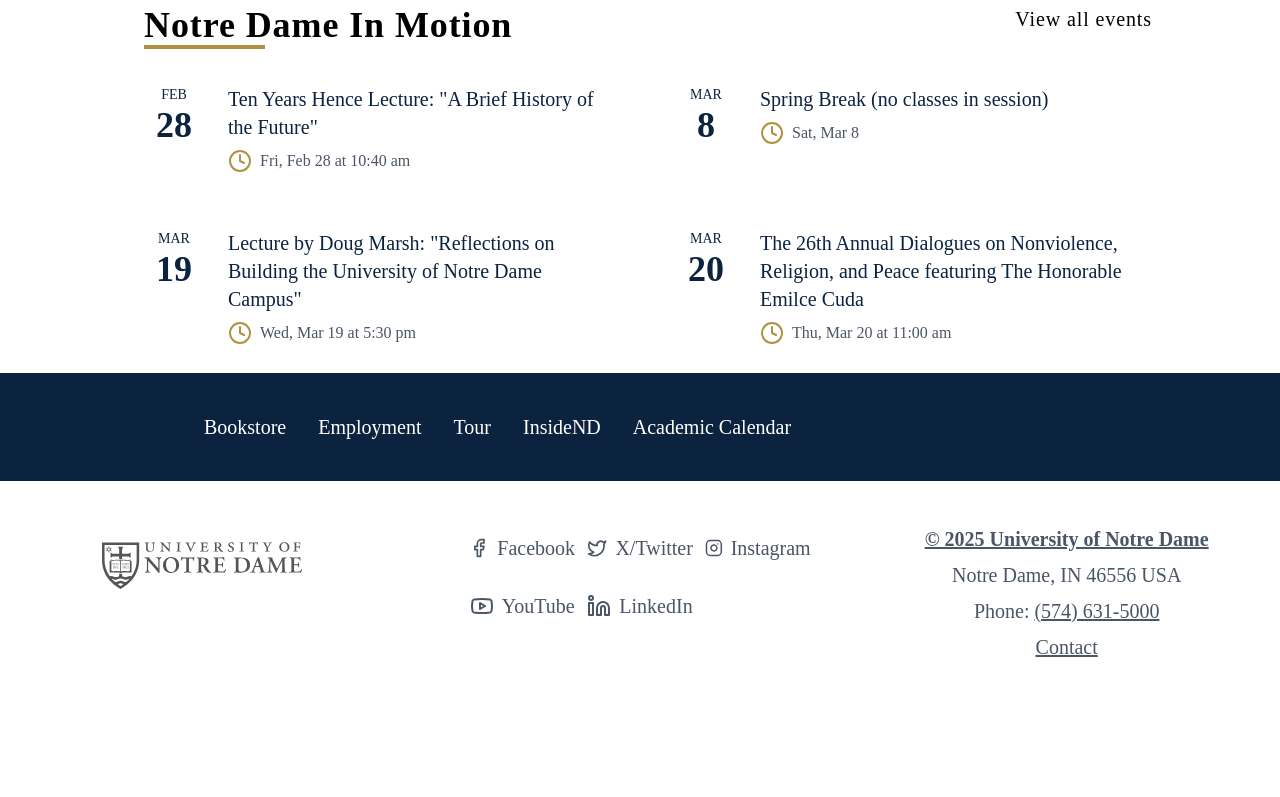
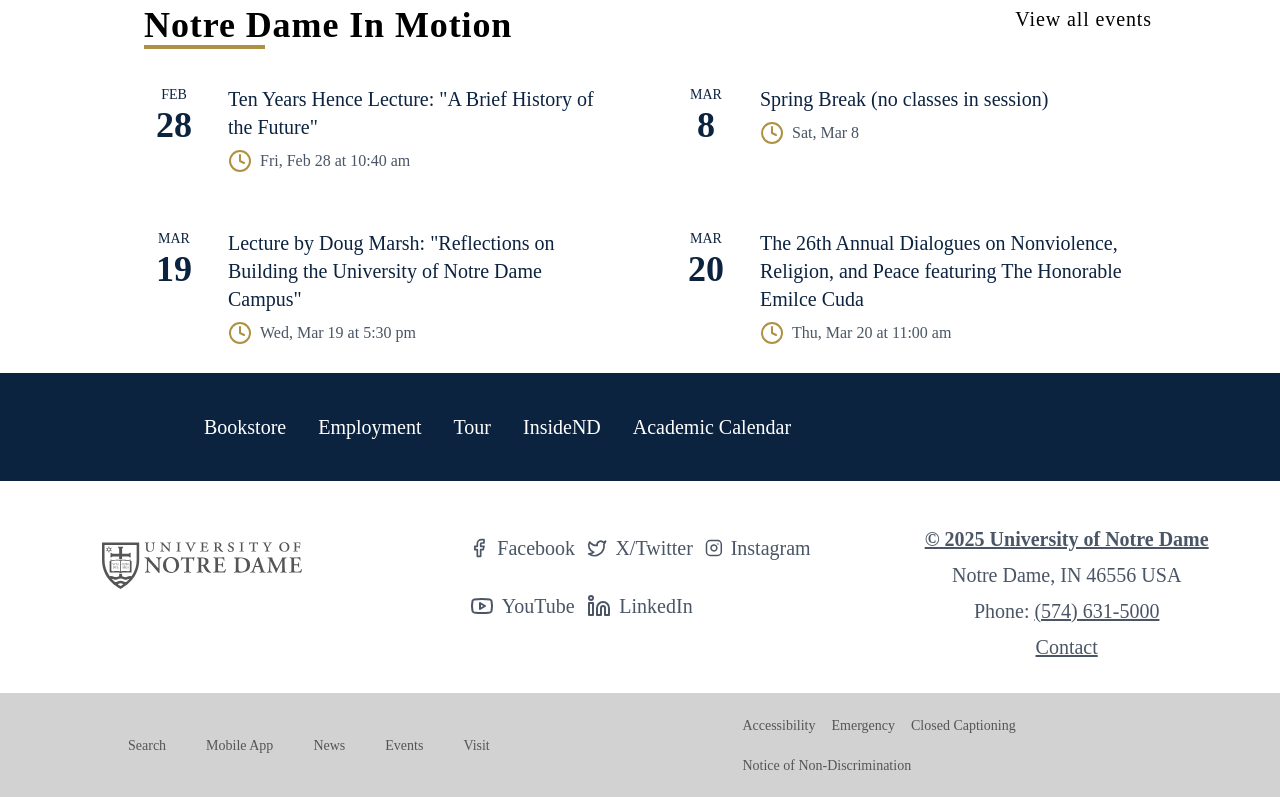
Before and after one commit to pimanzi/Gym_cloning_gate, a website: page index.html in a window 1280 px wide. Shown: the part 4492-5289 px from the top of the page. Before the commit the page ends 5153 px from the top, so only its background shows below. Drawn offline with Linux system fonts and the light colour scheme; files whose address does not match are found by name.

Commit message:
last footer

```diff
--- a/index.html
+++ b/index.html
@@ -750,7 +750,7 @@
     </section>
 
     <section
-      class="pt-11 3xl:!grid 3xl:!grid-cols-3 3xl:!w-[100%] 3xl:!justify-between"
+      class="pt-11 3xl:!grid 3xl:!grid-cols-3 3xl:!w-[100%] 3xl:!justify-between mb-8"
     >
       <div class="h-16 w-full mb-8 flex items-center justify-center">
         <img src="/assets/logoFooter.png" />
@@ -887,5 +887,66 @@
         </p>
       </div>
     </section>
+
+    <section class="bg-[#D2D2D2] py-5">
+      <ul
+        class="md:w-[80%] mx-auto md:flex md:flex-col md:items-center gap-4 3xl:!flex-row 3xl:!justify-between"
+      >
+        <div
+          class="flex flex-col items-center gap-6 md:flex-row md:gap-10 3xl:!w-[40%] 3xl:!flex-wrap"
+        >
+          <li>
+            <a href="#" class="text-[#555] font-light text-xl 3xl:!text-sm">
+              Search
+            </a>
+          </li>
+          <li>
+            <a href="#" class="text-[#555] font-light text-xl 3xl:!text-sm">
+              Mobile App
+            </a>
+          </li>
+          <li>
+            <a href="#" class="text-[#555] font-light text-xl 3xl:!text-sm">
+              News
+            </a>
+          </li>
+          <li>
+            <a href="#" class="text-[#555] font-light text-xl 3xl:!text-sm">
+              Events
+            </a>
+          </li>
+          <li>
+            <a href="#" class="text-[#555] font-light text-xl 3xl:!text-sm">
+              Visit
+            </a>
+          </li>
+        </div>
+
+        <div
+          class="flex flex-col items-center gap-3 md:flex-row md:gap-4 3xl:!w-[40%] 3xl:!flex-wrap"
+        >
+          <li>
+            <a href="#" class="text-[#555] font-light text-xl 3xl:!text-sm">
+              Accessibility
+            </a>
+          </li>
+          <li>
+            <a href="#" class="text-[#555] font-light text-xl 3xl:!text-sm">
+              Emergency
+            </a>
+          </li>
+          <li>
+            <a href="#" class="text-[#555] font-light text-xl 3xl:!text-sm">
+              Closed Captioning
+            </a>
+          </li>
+          <li>
+            <a href="#" class="text-[#555] font-light text-xl 3xl:!text-sm">
+              Notice of Non-Discrimination
+            </a>
+          </li>
+        </div>
+      </ul>
+    </section>
   </body>
 </html>
```
Also changed, not shown: src/output.css.
